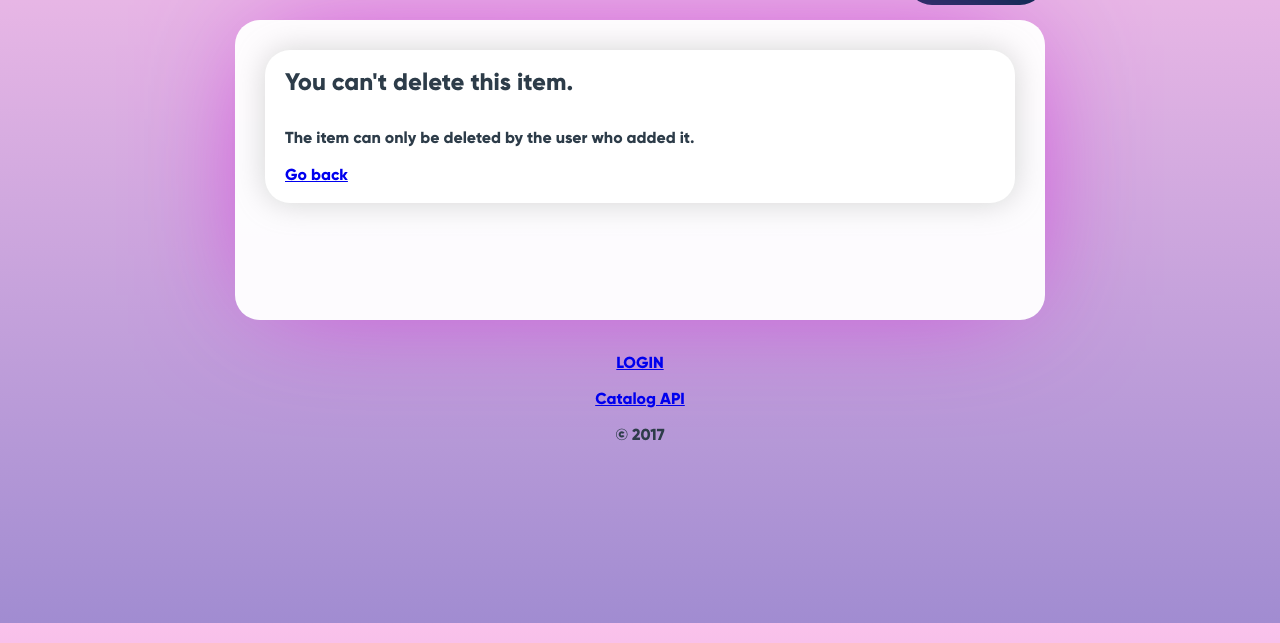
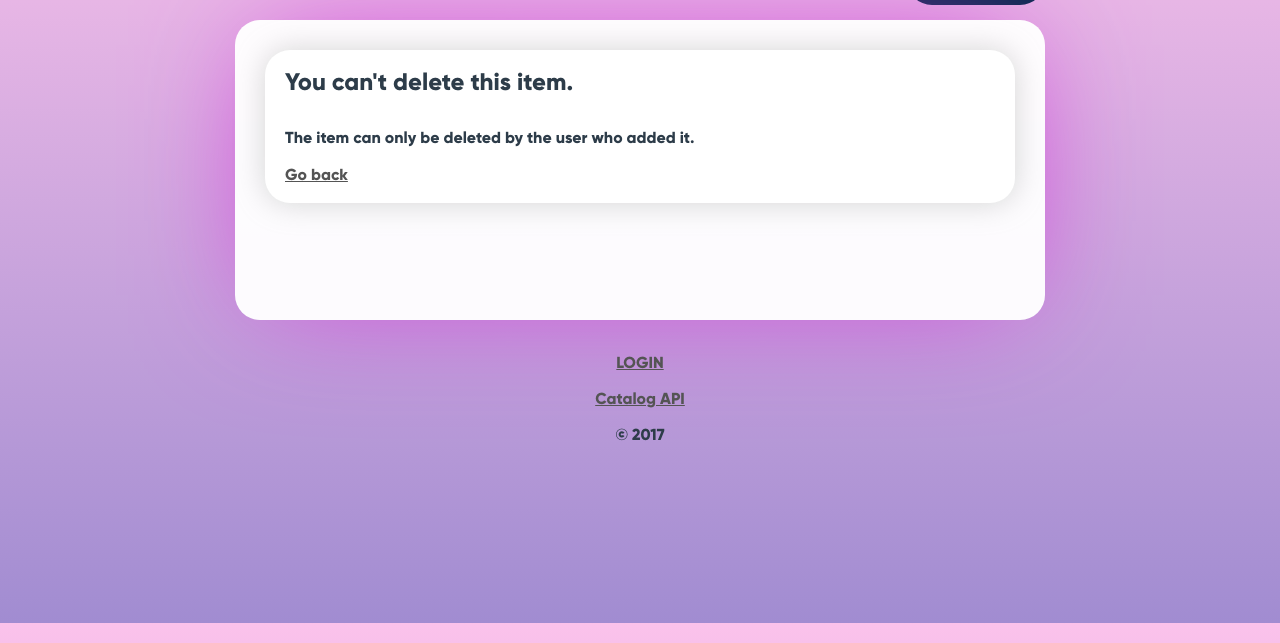
Before and after one commit to stoico/python-flask-catalog, a Flask app: page /not-deletable in a window 1280 px wide. Shown: the part 177-820 px from the top of the page. Run offline with Flask 2, Linux system fonts and the light colour scheme; some libraries are stand-ins or nearby versions.

Commit message:
Define color of a link.

```diff
--- a/static/styles/style.css
+++ b/static/styles/style.css
@@ -161,6 +161,10 @@ h5 {
 
 h3 {
   font-size: 24px;
+}
+
+a {
+  color: #545454;
 }
 
 .page {
```
